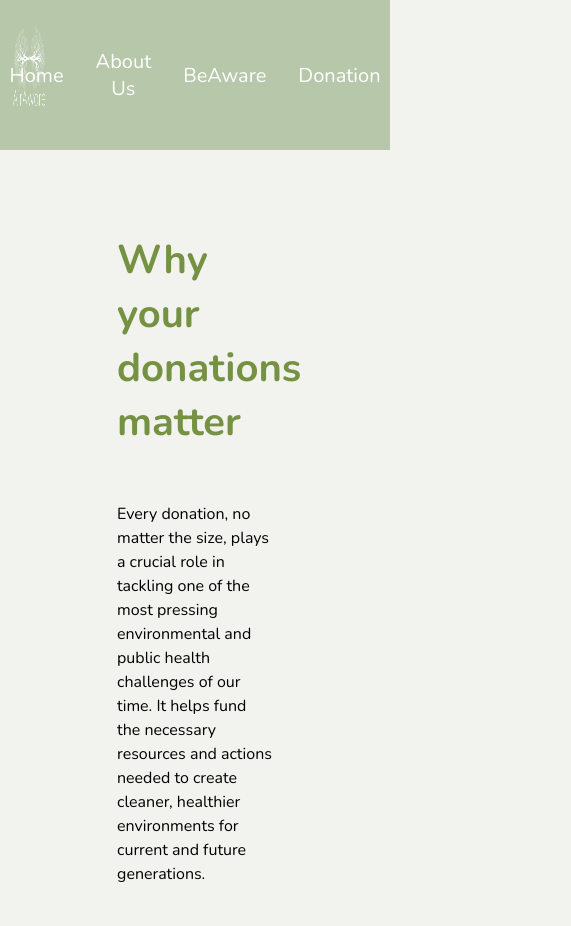
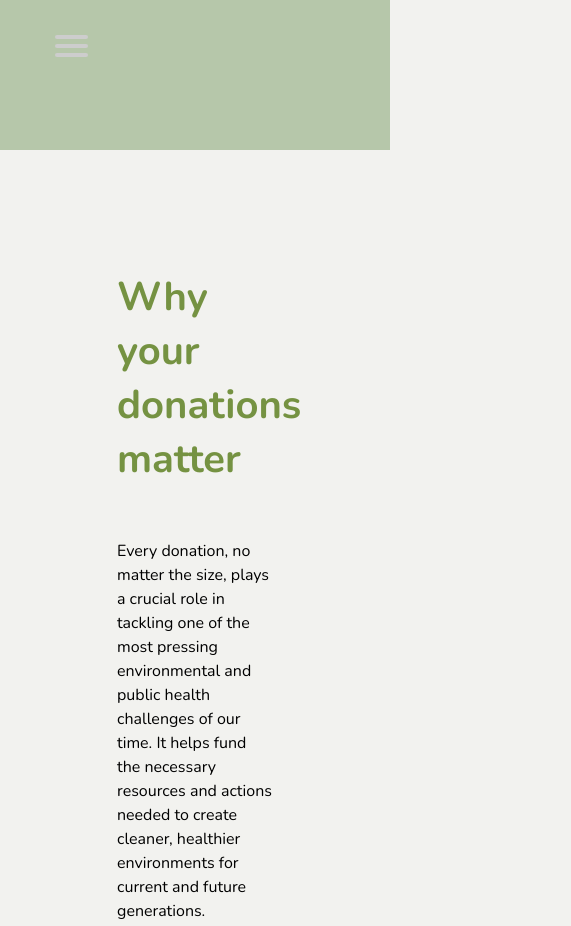
Before and after one commit to andreinaatg/Hope-Hack2, a website: page Donationpage/form.html in a window 390 px wide. Shown: the top 926 px of the page, 571 px wide, since content can reach past the window. Drawn offline with nearby package versions, Linux system fonts and the light colour scheme; files that its build step writes are made by us from their sources; files whose address does not match are found by name; a web font is replaced by a local one.

Commit message:
made small changes

```diff
--- a/Donationpage/form.html
+++ b/Donationpage/form.html
@@ -10,6 +10,8 @@
     <link rel="stylesheet" href="/logo.css" />
     <link rel="stylesheet" href="/footer.css" />
     <link rel="stylesheet" href="/nav.css" />
+    <link rel="stylesheet" href="/hamburger.css" />
+    <link rel="stylesheet" href="/mediaQuery.css" />
 
     <link rel="preconnect" href="https://fonts.googleapis.com">
 <link rel="preconnect" href="https://fonts.gstatic.com" crossorigin>
@@ -18,16 +20,30 @@
     <title>AirAware</title>
 </head>
 <body>
-    <header>
+      <header>
+        <nav role ="navigation">
         <img src ="/img/AirlOGO (1).png" class="logo" />
-        <nav>
+
             <ul class="navMenu">
               <li><a href="/">Home</a></li>
-              <li><a href="/about">About Us</a></li>
-              <li><a href="/data">BeAware</a></li>
+              <li><a href="/about">About</a></li>
+              <li><a href="/data">BeAirAware</a></li>
               <li><a href="/form">Donation</a></li>
             </ul>
-          </div>
+
+        <div id="menuToggle">
+          <input type="checkbox" />
+          <span></span>
+          <span></span>
+          <span></span>
+          <ul id="menu">
+            <a href="/"><li>Home</li></a>
+            <a href="/about"><li>About</li></a>
+            <a href="/data"><li>BeAirAware</li></a>
+            <a href="/form"><li>Donation</li></a>
+
+          </ul>
+        </div>
         </nav>
         <!---end of nav-->
       </header>
```
